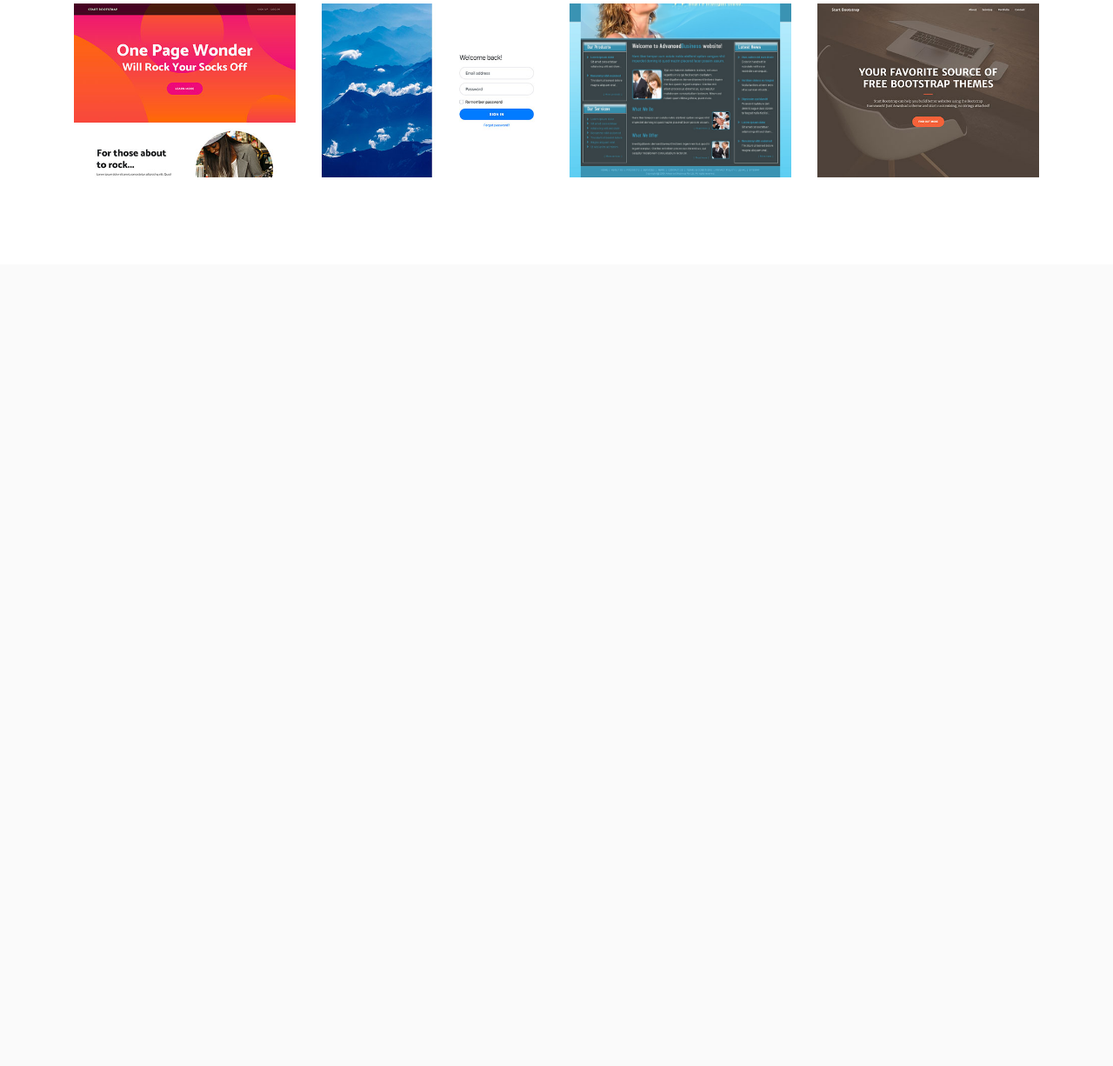
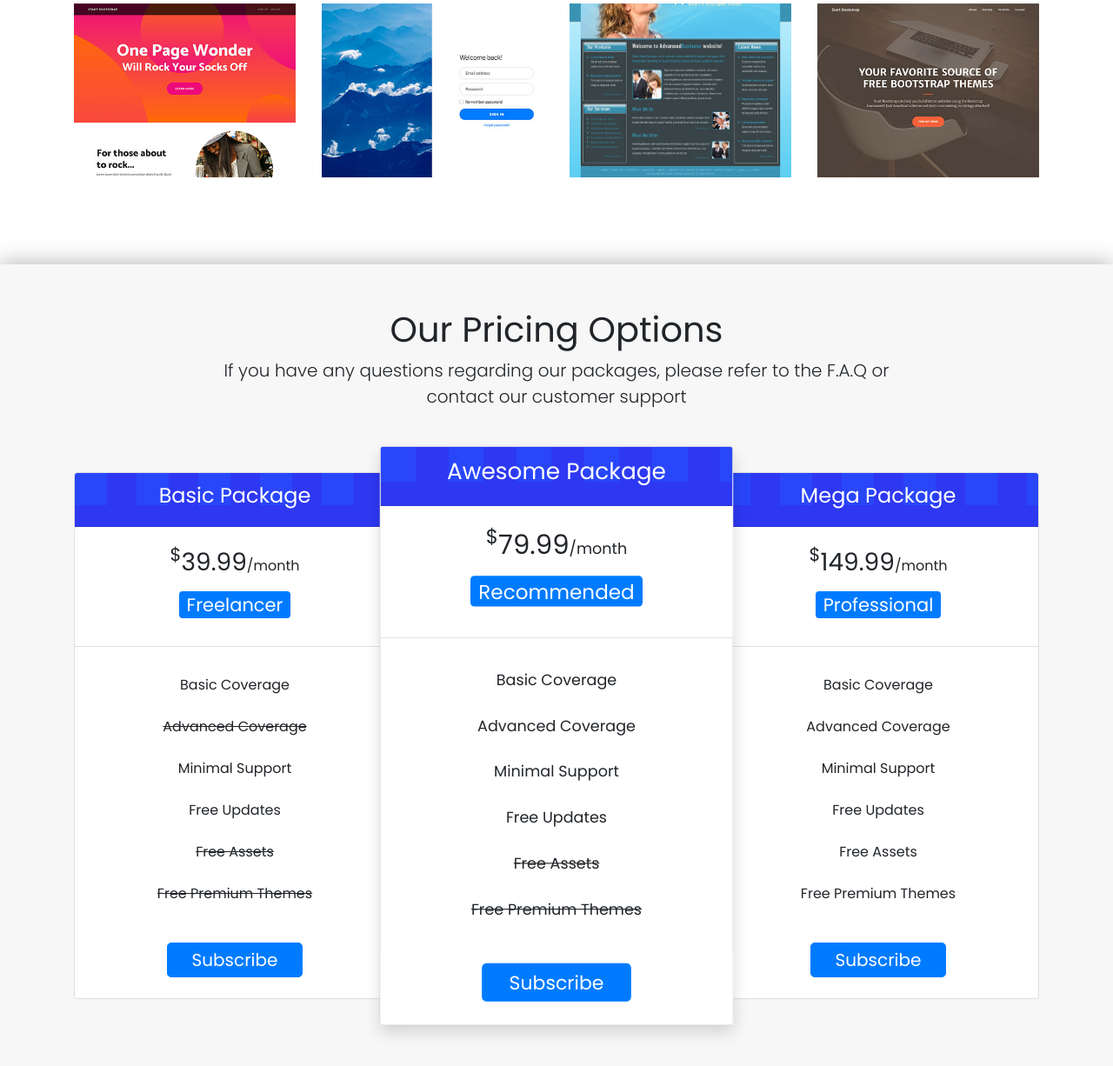
Before and after one commit to dovletg/SleepyMondays, a PHP site: page / in a window 1280 px wide. Shown: the part 2322-3548 px from the top of the page at 87% size. Before the commit the page ends 2526 px from the top, so only its background shows below. Run offline with PHP 8.4, Linux system fonts and the light colour scheme; some libraries are stand-ins or nearby versions.

Commit message:
pricing section created

```diff
--- a/index.html
+++ b/index.html
@@ -257,6 +257,98 @@
             </div>
       </section>
 
+      <section id="pricing" class="shadow-2">
+        <div class="container text-center">
+                <div class="wow fadeIn mb-5">
+                    <h2 class="h1">Our Pricing Options</h2>
+                    <p class="lead w-75 mx-auto">If you have any questions regarding our packages, please refer to the F.A.Q or contact our <a href="#">customer support</a></p>
+                </div>
+                <div class="row no-gutters">
+                    <div class="wow zoomInLeft col-lg-4 mt-4">
+                        <div class="card">
+                            <div class="card-header bg-fancy text-white">
+                                <h4>Basic Package</h4>
+                            </div>
+                            <div class="card-header bg-white py-4">
+                                <h3>
+                                    <sup>$</sup>39.99<small class="h6">/month</small>
+                                    <br>
+                                    <span class="badge mt-3 font-weight-normal badge-primary">Freelancer</span>
+                                </h3>
+                            </div>
+                            <div class="card-body">
+                                <ul class="list-group border-0">
+                                    <li class="list-group-item border-0">Basic Coverage</li>
+                                    <li class="list-group-item border-0"><s>Advanced Coverage</s></li>
+                                    <li class="list-group-item border-0">Minimal Support</li>
+                                    <li class="list-group-item border-0">Free Updates</li>
+                                    <li class="list-group-item border-0"><s>Free Assets</s></li>
+                                    <li class="list-group-item border-0"><s>Free Premium Themes</s></li>
+                                </ul>
+                            </div>
+                            <div class="card-footer pb-4 border-0 bg-white">
+                                <button class="btn btn-lg btn-primary d-block mx-auto">Subscribe</button>
+                            </div>
+                        </div>
+                    </div>
+                    <div class="wow zoomInUp col-lg-4 mt-4">
+                        <div class="card">
+                            <div class="card-header bg-fancy text-white">
+                                <h4>Awesome Package</h4>
+                            </div>
+                            <div class="card-header bg-white py-4">
+                                <h3>
+                                    <sup>$</sup>79.99<small class="h6">/month</small>
+                                    <br>
+                                    <span class="badge mt-3 font-weight-normal badge-primary">Recommended</span>
+                                </h3>
+                            </div>
+                            <div class="card-body">
+                                <ul class="list-group border-0">
+                                    <li class="list-group-item border-0">Basic Coverage</li>
+                                    <li class="list-group-item border-0">Advanced Coverage</li>
+                                    <li class="list-group-item border-0">Minimal Support</li>
+                                    <li class="list-group-item border-0">Free Updates</li>
+                                    <li class="list-group-item border-0"><s>Free Assets</s></li>
+                                    <li class="list-group-item border-0"><s>Free Premium Themes</s></li>
+                                </ul>
+                            </div>
+                            <div class="card-footer pb-4 border-0 bg-white">
+                                <button class="btn btn-lg btn-primary d-block mx-auto">Subscribe</button>
+                            </div>
+                        </div>
+                    </div>
+                    <div class="wow zoomInRight col-lg-4 mt-4">
+                        <div class="card">
+                            <div class="card-header bg-fancy text-white">
+                                <h4>Mega Package</h4>
+                            </div>
+                            <div class="card-header bg-white py-4">
+                                <h3>
+                                    <sup>$</sup>149.99<small class="h6">/month</small>
+                                    <br>
+                                    <span class="badge mt-3 font-weight-normal badge-primary">Professional</span>
+                                </h3>
+                            </div>
+                            <div class="card-body">
+                                <ul class="list-group border-0">
+                                    <li class="list-group-item border-0">Basic Coverage</li>
+                                    <li class="list-group-item border-0">Advanced Coverage</li>
+                                    <li class="list-group-item border-0">Minimal Support</li>
+                                    <li class="list-group-item border-0">Free Updates</li>
+                                    <li class="list-group-item border-0">Free Assets</li>
+                                    <li class="list-group-item border-0">Free Premium Themes</li>
+                                </ul>
+                            </div>
+                            <div class="card-footer pb-4 border-0 bg-white">
+                                <button class="btn btn-lg btn-primary d-block mx-auto">Subscribe</button>
+                            </div>
+                        </div>
+                    </div>
+                </div>
+            </div>
+      </section>
+
           <script src="https://cdn.jsdelivr.net/npm/popper.js@1.16.0/dist/umd/popper.min.js" integrity="sha384-Q6E9RHvbIyZFJoft+2mJbHaEWldlvI9IOYy5n3zV9zzTtmI3UksdQRVvoxMfooAo" crossorigin="anonymous"></script>
           <script src="https://stackpath.bootstrapcdn.com/bootstrap/4.4.1/js/bootstrap.min.js" integrity="sha384-wfSDF2E50Y2D1uUdj0O3uMBJnjuUD4Ih7YwaYd1iqfktj0Uod8GCExl3Og8ifwB6" crossorigin="anonymous"></script>
       </body>
--- a/styles.css
+++ b/styles.css
@@ -108,3 +108,21 @@ figure, p { margin: 0; }
 #portfolio .port-item:hover * { opacity: 1; }
 #portfolio .port-item:hover::before { background-color: rgba(39, 39, 39, .7); }
 @media (max-width: 992px) { #portfolio .port-item { height: 500px; } }
+
+#pricing {
+    background-color: #f7f7f7;
+    padding: 4vw 0 6vw;
+}
+@media (min-width: 992px) {
+    #pricing .card { transition: all .3s; }
+    #pricing .col-lg-4:nth-child(2) {
+        transform: scale(1.1);
+        box-shadow: 0 .5rem 1rem rgba(0, 0, 0, .15);
+        z-index: 1;
+    }
+    #pricing .card:hover {
+        transform: scale(1.05) translateY(14px);
+        box-shadow: 0 .5rem 1rem rgba(0, 0, 0, .15);
+        z-index: 10;
+    }
+}
```
